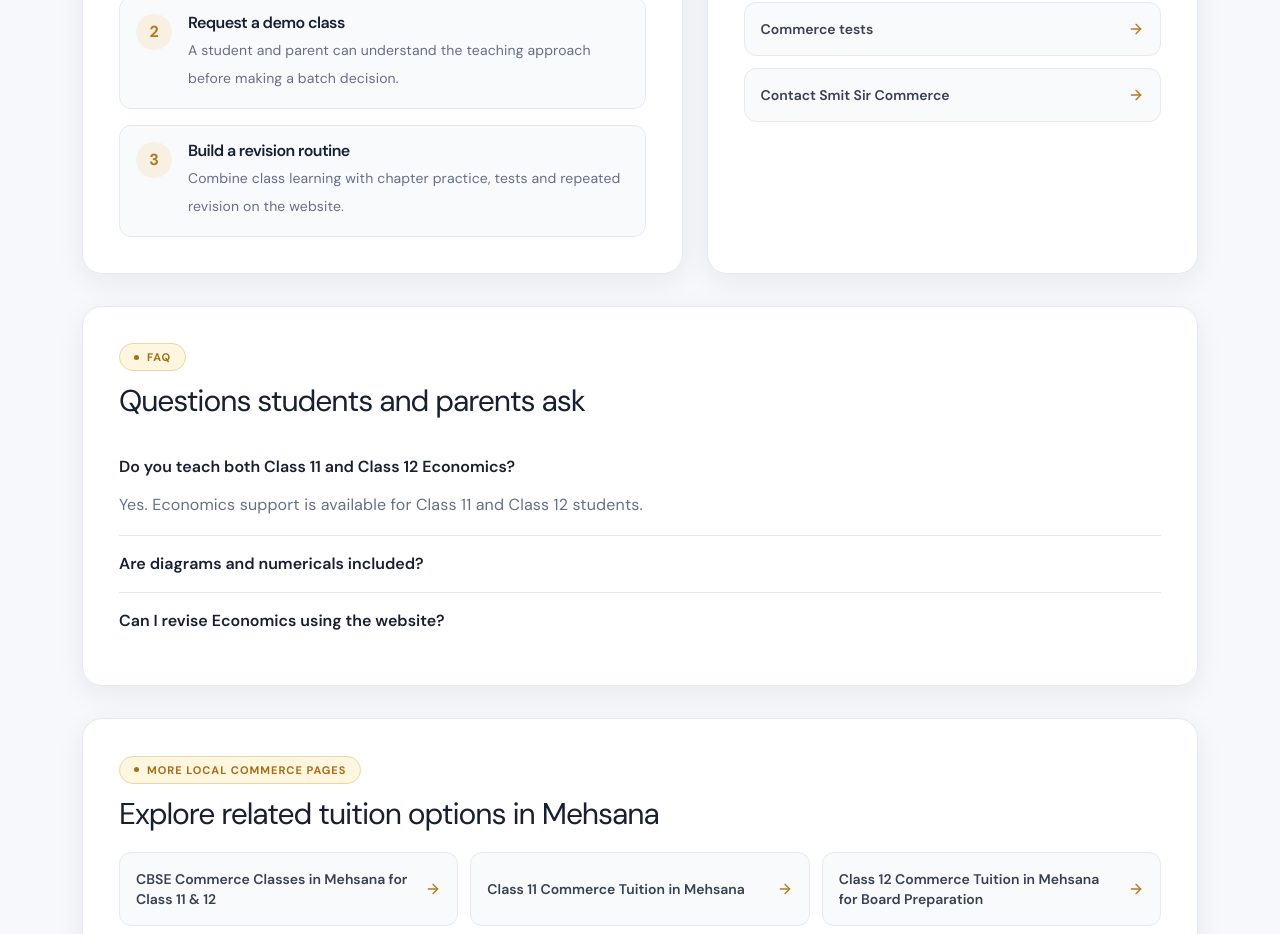
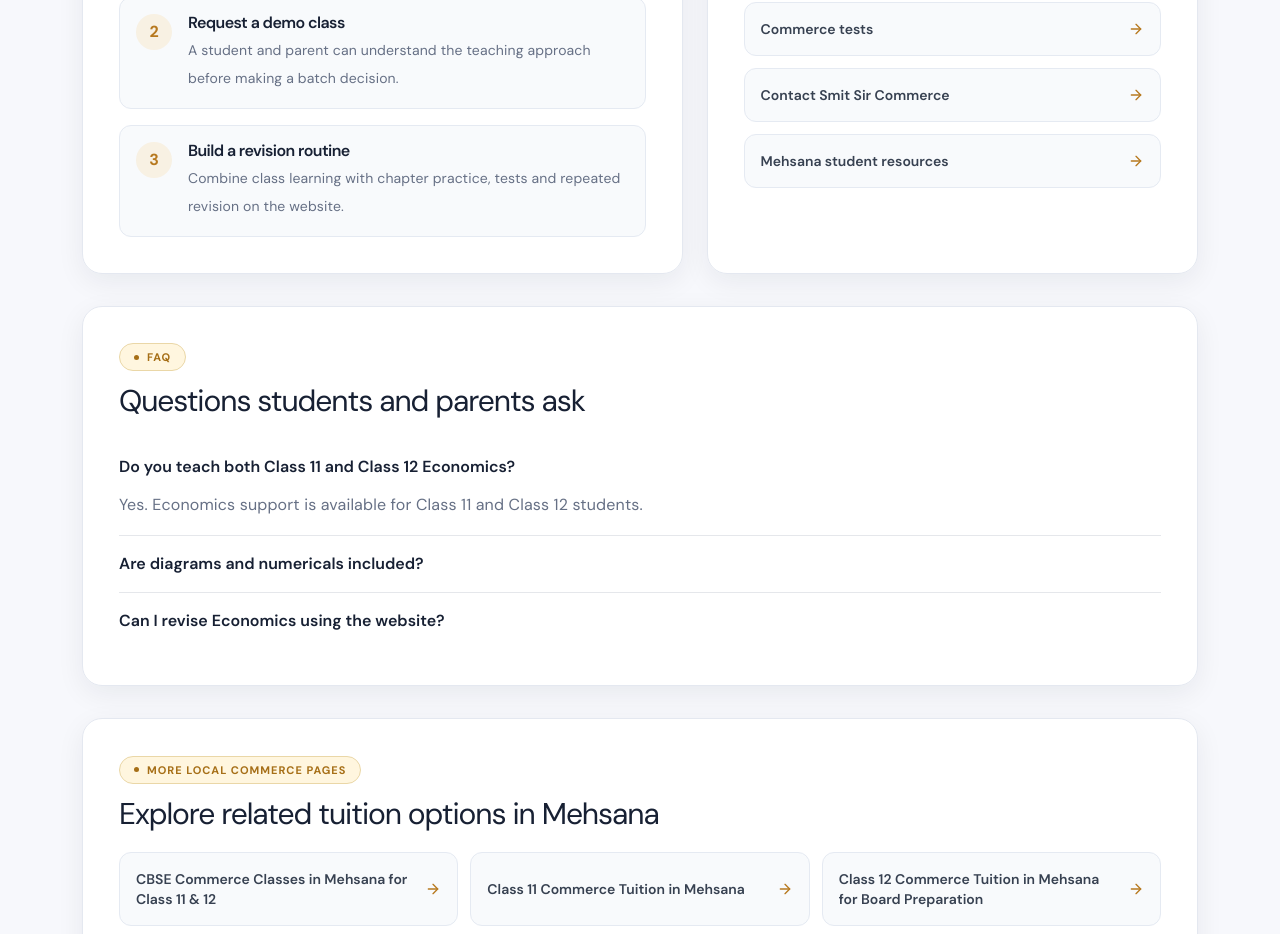
Before and after one commit to infosmitsircommerce-eng/smit-sir-commerce, a React (Vite) app: page /economics-tuition-mehsana in a window 1280 px wide. Shown: the part 1700-2634 px from the top of the page. Built offline with nearby package versions, Linux system fonts and the light colour scheme; no server answers; the database is empty.

Commit message:
Connect local landing pages to Mehsana resources

```diff
--- a/src/pages/LocalSeoLanding.jsx
+++ b/src/pages/LocalSeoLanding.jsx
@@ -146,6 +146,7 @@ export default function LocalSeoLanding() {
               <Link to="/cbse-practice" className="tile-paper p-4 flex items-center justify-between gap-3 font-semibold text-sm"><span>Chapter practice</span><ArrowRight className="w-4 h-4" style={{ color: 'var(--gold)' }} /></Link>
               <Link to="/test-series" className="tile-paper p-4 flex items-center justify-between gap-3 font-semibold text-sm"><span>Commerce tests</span><ArrowRight className="w-4 h-4" style={{ color: 'var(--gold)' }} /></Link>
               <Link to="/contact" className="tile-paper p-4 flex items-center justify-between gap-3 font-semibold text-sm"><span>Contact Smit Sir Commerce</span><ArrowRight className="w-4 h-4" style={{ color: 'var(--gold)' }} /></Link>
+              <Link to="/mehsana-commerce-student-resources.html" className="tile-paper p-4 flex items-center justify-between gap-3 font-semibold text-sm"><span>Mehsana student resources</span><ArrowRight className="w-4 h-4" style={{ color: 'var(--gold)' }} /></Link>
             </div>
           </div>
         </section>
```
